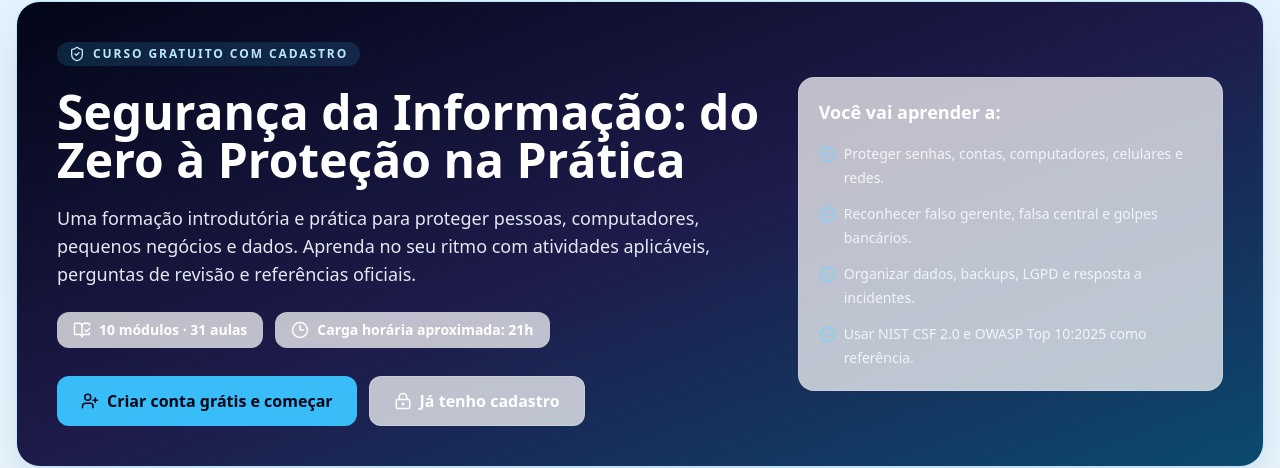
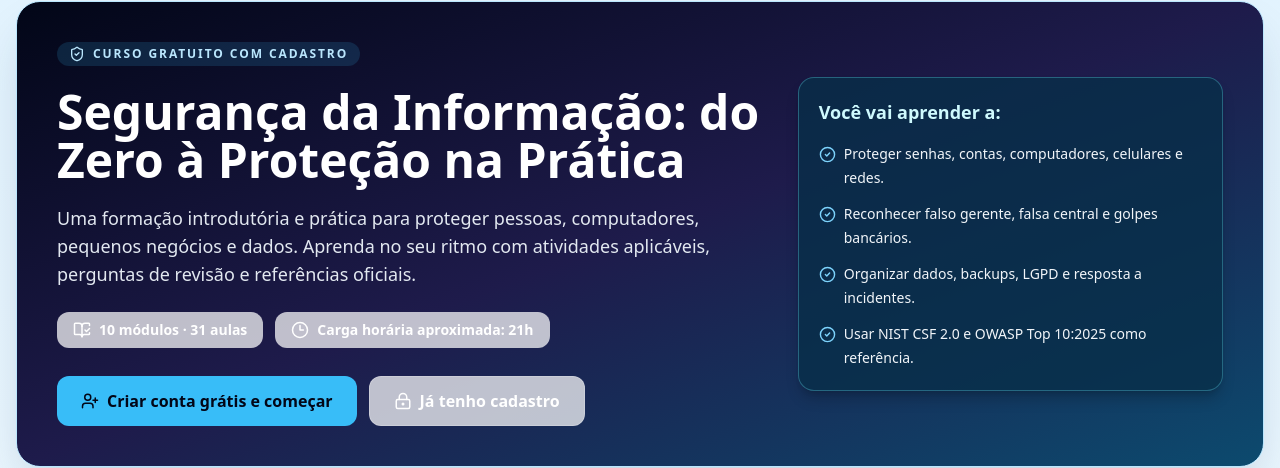
Before and after one commit to RobertoVitalino/techofertas-v1, a Next.js app: page /curso-seguranca-da-informacao in a window 1280 px wide. Shown: the part 151-619 px from the top of the page. Built offline with nearby package versions, Linux system fonts and the light colour scheme; no server answers.

Commit message:
Ajusta cores dos destaques do curso

```diff
--- a/app/curso-seguranca-da-informacao/page.tsx
+++ b/app/curso-seguranca-da-informacao/page.tsx
@@ -90,8 +90,8 @@ export default async function SecurityCoursePage() {
               )}
             </div>
 
-            <div className="rounded-2xl border border-white/15 bg-white/10 p-5 backdrop-blur-sm">
-              <strong className="text-lg">Você vai aprender a:</strong>
+            <div className="rounded-2xl border border-cyan-300/30 bg-sky-950/80 p-5 shadow-lg shadow-black/20">
+              <strong className="text-lg text-cyan-100">Você vai aprender a:</strong>
               <ul className="mt-4 space-y-3 text-sm leading-6 text-slate-100">
                 {[
                   'Proteger senhas, contas, computadores, celulares e redes.',
--- a/components/SecurityCoursePromo.tsx
+++ b/components/SecurityCoursePromo.tsx
@@ -30,7 +30,7 @@ export function SecurityCoursePromo() {
           </div>
         </div>
 
-        <div className="rounded-2xl border border-white/15 bg-white/10 p-5 backdrop-blur-sm">
+        <div className="rounded-2xl border border-cyan-300/30 bg-sky-900/85 p-5 shadow-lg shadow-black/20">
           <strong className="block text-lg">Acesso gratuito com cadastro</strong>
           <p className="mt-2 text-sm leading-6 text-slate-200">
             Estude no seu ritmo, faça as atividades e acompanhe o progresso no
```
